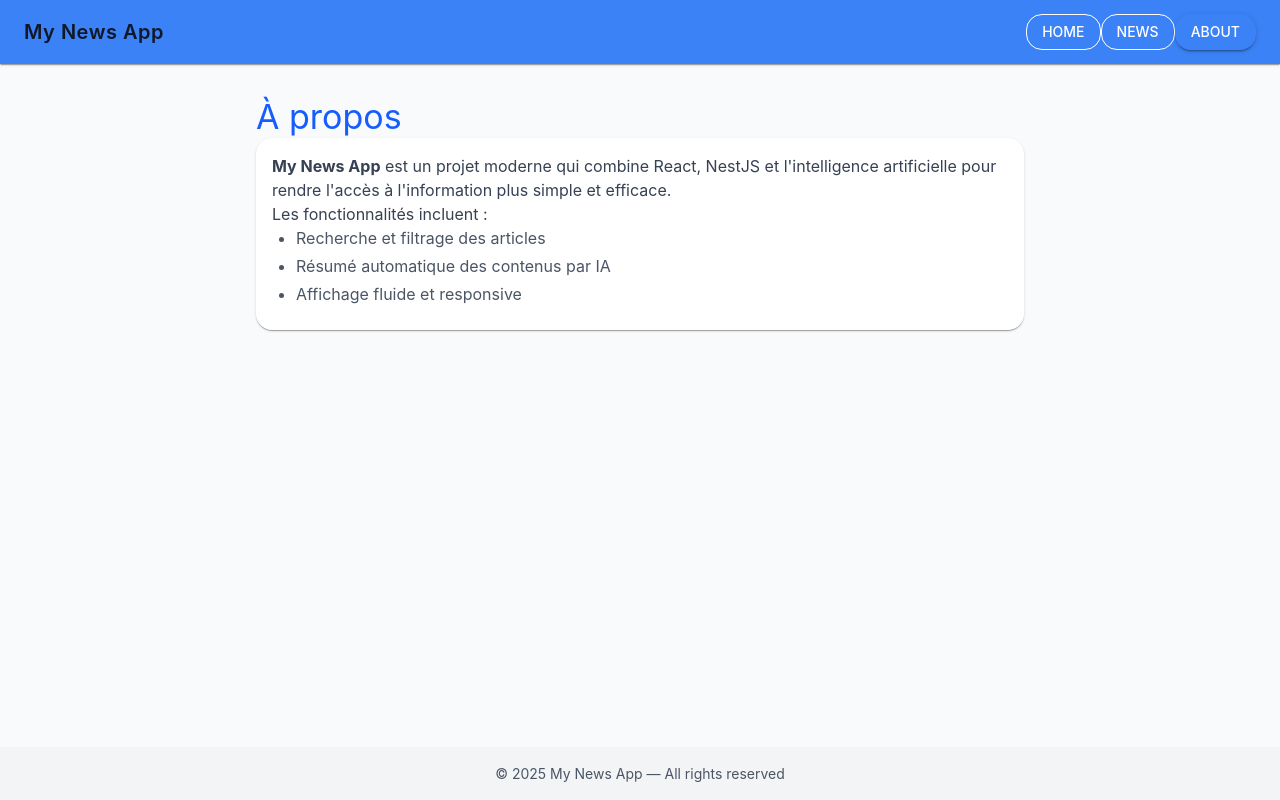
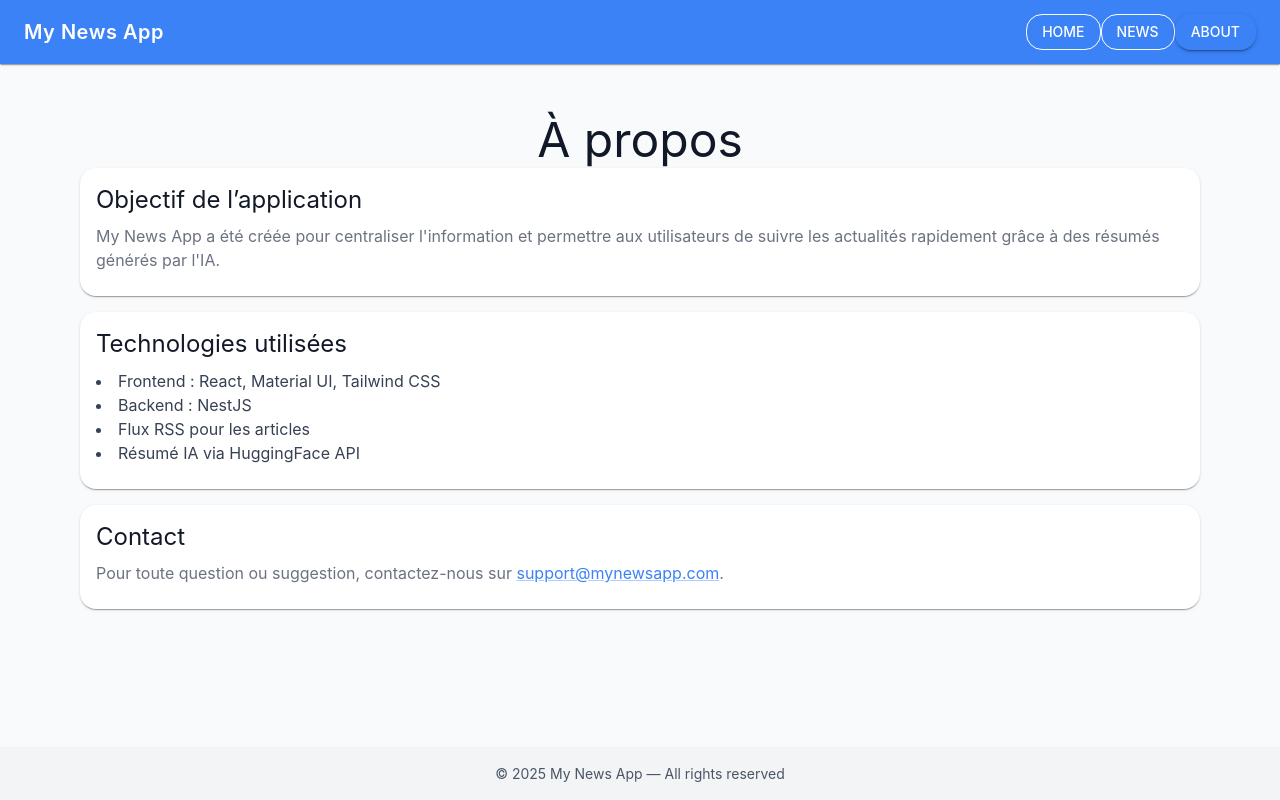
Before and after one commit to Kelkunx/dashboard-news-ai, a React (Vite) app in the folder frontend/: page /about in a window 1280 px wide. Built offline with nearby package versions, Linux system fonts and the light colour scheme.

Commit message:
feat: enhance UI components with improved styling, layout adjustments, and summary integration

```diff
--- a/frontend/src/components/ArticleCard.jsx
+++ b/frontend/src/components/ArticleCard.jsx
@@ -1,4 +1,4 @@
-import { Card, CardContent, Typography, Link } from "@mui/material";
+import { Card, CardContent, Typography, Link, Box } from "@mui/material";
 
 export default function ArticleCard({ article, summary }) {
   const truncate = (text, maxLength = 200) => {
@@ -7,27 +7,48 @@ export default function ArticleCard({ article, summary }) {
   };
 
   return (
-    <Card className="border rounded">
+    <Card className="border rounded shadow-sm hover:shadow-md transition-shadow duration-300">
       <CardContent>
-        <Typography variant="h6" component="h2" gutterBottom>
+        {/* Titre cliquable */}
+        <Link
+          href={article.link}
+          target="_blank"
+          rel="noopener"
+          underline="hover"
+        >
+          <Typography
+            variant="h6"
+            component="h2"
+            gutterBottom
+            className="font-bold hover:underline"
+          >
             {article.title}
           </Typography>
-        <Typography variant="body2" color="textSecondary">
+        </Link>
+
+        {/* Description */}
+        <Typography variant="body2" color="textSecondary" className="mb-2">
           {truncate(article.description)}
         </Typography>
+
+        {/* Résumé IA */}
+        <Box className="p-2 rounded bg-gray-50 border-l-4 border-blue-400 mb-2">
           <Typography
-          variant="caption"
-          color="textSecondary"
-          className="mt-2 block"
+            variant="body2"
+            color="textPrimary"
+            className="font-medium"
           >
             <strong>Résumé IA :</strong> {summary || "Chargement..."}
           </Typography>
+        </Box>
+
+        {/* Lien secondaire */}
         {article.link && (
           <Link
             href={article.link}
             target="_blank"
             rel="noopener"
-            className="block mt-2 text-blue-500"
+            className="text-blue-500 font-medium hover:underline"
           >
             Lire l'article
           </Link>
--- a/frontend/src/components/Layout.jsx
+++ b/frontend/src/components/Layout.jsx
@@ -27,7 +27,7 @@ export default function Layout() {
         <Toolbar className="flex justify-between">
           <Typography
             variant="h6"
-            className="font-bold tracking-wide text-gray-900"
+            className="font-bold tracking-wide text-primary"
           >
             My News App
           </Typography>
--- a/frontend/src/components/NewsFilter.jsx
+++ b/frontend/src/components/NewsFilter.jsx
@@ -1,45 +1,45 @@
-import { TextField, MenuItem, Button } from "@mui/material";
+import { Box, TextField, Button, MenuItem } from "@mui/material";
 
-export default function NewsFilter({ filters, onFilterChange }) {
-  const handleChange = (e) => {
-    onFilterChange({ ...filters, [e.target.name]: e.target.value });
-  };
-
-  const handleSubmit = (e) => {
-    e.preventDefault();
-    onFilterChange(filters);
-  };
+export default function NewsFilter({ filters, onChange, onSubmit }) {
+  const categories = [
+    { value: "technology", label: "Technologie" },
+    { value: "business", label: "Business" },
+    { value: "sports", label: "Sports" },
+    { value: "health", label: "Santé" },
+  ];
 
   return (
-    <form
-      onSubmit={handleSubmit}
-      className="mb-6 flex gap-4 flex-wrap items-end"
+    <Box
+      component="form"
+      onSubmit={onSubmit}
+      className="mb-6 flex flex-wrap gap-4 items-end"
     >
       <TextField
         select
         label="Catégorie"
         name="category"
         value={filters.category}
-        onChange={handleChange}
+        onChange={onChange}
         size="small"
       >
-        <MenuItem value="technology">Technologie</MenuItem>
-        <MenuItem value="business">Business</MenuItem>
-        <MenuItem value="sports">Sports</MenuItem>
-        <MenuItem value="health">Santé</MenuItem>
+        {categories.map((cat) => (
+          <MenuItem key={cat.value} value={cat.value}>
+            {cat.label}
+          </MenuItem>
+        ))}
       </TextField>
 
       <TextField
-        label="Mot-clé"
+        label="Rechercher un mot-clé..."
         name="q"
         value={filters.q}
-        onChange={handleChange}
+        onChange={onChange}
         size="small"
       />
 
-      <Button variant="contained" color="primary" type="submit">
+      <Button variant="contained" type="submit" color="primary">
         Filtrer
       </Button>
-    </form>
+    </Box>
   );
 }
--- a/frontend/src/pages/About.jsx
+++ b/frontend/src/pages/About.jsx
@@ -1,30 +1,59 @@
-// frontend/src/pages/About.jsx
-import { Typography, Card, CardContent } from "@mui/material";
+import { Box, Typography, Card, CardContent, Link } from "@mui/material";
 
 export default function About() {
   return (
-    <div className="space-y-6 max-w-3xl mx-auto">
-      <Typography variant="h4" className="font-bold text-blue-600">
+    <Box className="p-4">
+      <Typography
+        variant="h3"
+        component="h1"
+        className="font-bold mb-6 text-center"
+      >
         À propos
       </Typography>
 
-      <Card className="shadow-md rounded-2xl">
-        <CardContent className="space-y-4">
-          <Typography variant="body1" className="text-gray-700">
-            <strong>My News App</strong> est un projet moderne qui combine
-            React, NestJS et l'intelligence artificielle pour rendre l'accès à
-            l'information plus simple et efficace.
-          </Typography>
-          <Typography variant="body1" className="text-gray-700">
-            Les fonctionnalités incluent :
-          </Typography>
-          <ul className="list-disc pl-6 text-left text-gray-600 space-y-1">
-            <li>Recherche et filtrage des articles</li>
-            <li>Résumé automatique des contenus par IA</li>
-            <li>Affichage fluide et responsive</li>
-          </ul>
-        </CardContent>
-      </Card>
-    </div>
+      <Box className="space-y-4">
+        <Card>
+          <CardContent>
+            <Typography variant="h5" component="h2" gutterBottom>
+              Objectif de l’application
+            </Typography>
+            <Typography variant="body1" color="textSecondary">
+              My News App a été créée pour centraliser l'information et
+              permettre aux utilisateurs de suivre les actualités rapidement
+              grâce à des résumés générés par l'IA.
+            </Typography>
+          </CardContent>
+        </Card>
+
+        <Card>
+          <CardContent>
+            <Typography variant="h5" component="h2" gutterBottom>
+              Technologies utilisées
+            </Typography>
+            <ul className="list-disc list-inside text-gray-700">
+              <li>Frontend : React, Material UI, Tailwind CSS</li>
+              <li>Backend : NestJS</li>
+              <li>Flux RSS pour les articles</li>
+              <li>Résumé IA via HuggingFace API</li>
+            </ul>
+          </CardContent>
+        </Card>
+
+        <Card>
+          <CardContent>
+            <Typography variant="h5" component="h2" gutterBottom>
+              Contact
+            </Typography>
+            <Typography variant="body1" color="textSecondary">
+              Pour toute question ou suggestion, contactez-nous sur{" "}
+              <Link href="mailto:support@mynewsapp.com">
+                support@mynewsapp.com
+              </Link>
+              .
+            </Typography>
+          </CardContent>
+        </Card>
+      </Box>
+    </Box>
   );
 }
--- a/frontend/src/pages/Home.jsx
+++ b/frontend/src/pages/Home.jsx
@@ -1,38 +1,49 @@
-// frontend/src/pages/Home.jsx
-import { Typography, Card, CardContent, Button } from "@mui/material";
-import { Link } from "react-router-dom";
+import { Box, Typography, Card, CardContent, Button } from "@mui/material";
 
 export default function Home() {
   return (
-    <div className="space-y-8 text-center">
-      <Typography variant="h3" className="font-bold">
-        Bienvenue sur <span className="text-blue-600">My News App</span>
-      </Typography>
-      <Typography variant="h6" className="text-gray-600 max-w-2xl mx-auto">
-        Une plateforme moderne pour explorer, filtrer et résumer l'actualité en
-        temps réel grâce à l'IA.
+    <Box className="p-4">
+      <Typography
+        variant="h3"
+        component="h1"
+        className="font-bold mb-6 text-center"
+      >
+        Bienvenue sur My News App
       </Typography>
 
-      <Card className="max-w-2xl mx-auto shadow-md rounded-2xl">
-        <CardContent className="space-y-4">
-          <Typography variant="h5" className="font-semibold">
-            Découvre les dernières actualités
-          </Typography>
-          <Typography variant="body1" className="text-gray-600">
-            Parcours les articles, utilise la recherche avancée et profite de
-            résumés générés automatiquement.
-          </Typography>
-          <Button
-            component={Link}
-            to="/news"
-            variant="contained"
-            size="large"
-            className="capitalize"
-          >
-            Voir les actualités
+      <Box className="space-y-4">
+        <Card>
+          <CardContent>
+            <Typography variant="h5" component="h2" gutterBottom>
+              Suivez l'actualité facilement
+            </Typography>
+            <Typography variant="body1" color="textSecondary">
+              Retrouvez les dernières actualités technologiques, business,
+              sports et santé, avec des résumés générés par l'IA pour une
+              lecture rapide et efficace.
+            </Typography>
+          </CardContent>
+        </Card>
+
+        <Card>
+          <CardContent>
+            <Typography variant="h5" component="h2" gutterBottom>
+              Fonctionnalités principales
+            </Typography>
+            <ul className="list-disc list-inside text-gray-700">
+              <li>Filtrage par catégorie et mots-clés</li>
+              <li>Résumés IA pour une lecture rapide</li>
+              <li>Interface moderne et responsive</li>
+            </ul>
+          </CardContent>
+        </Card>
+
+        <Box className="flex justify-center mt-4">
+          <Button variant="contained" color="primary" href="/news">
+            Voir les news
           </Button>
-        </CardContent>
-      </Card>
-    </div>
+        </Box>
+      </Box>
+    </Box>
   );
 }
```
Also changed, not shown: frontend/src/pages/News.jsx (+79 -14 lines). Lines whose indentation alone changed are shown as unchanged.
